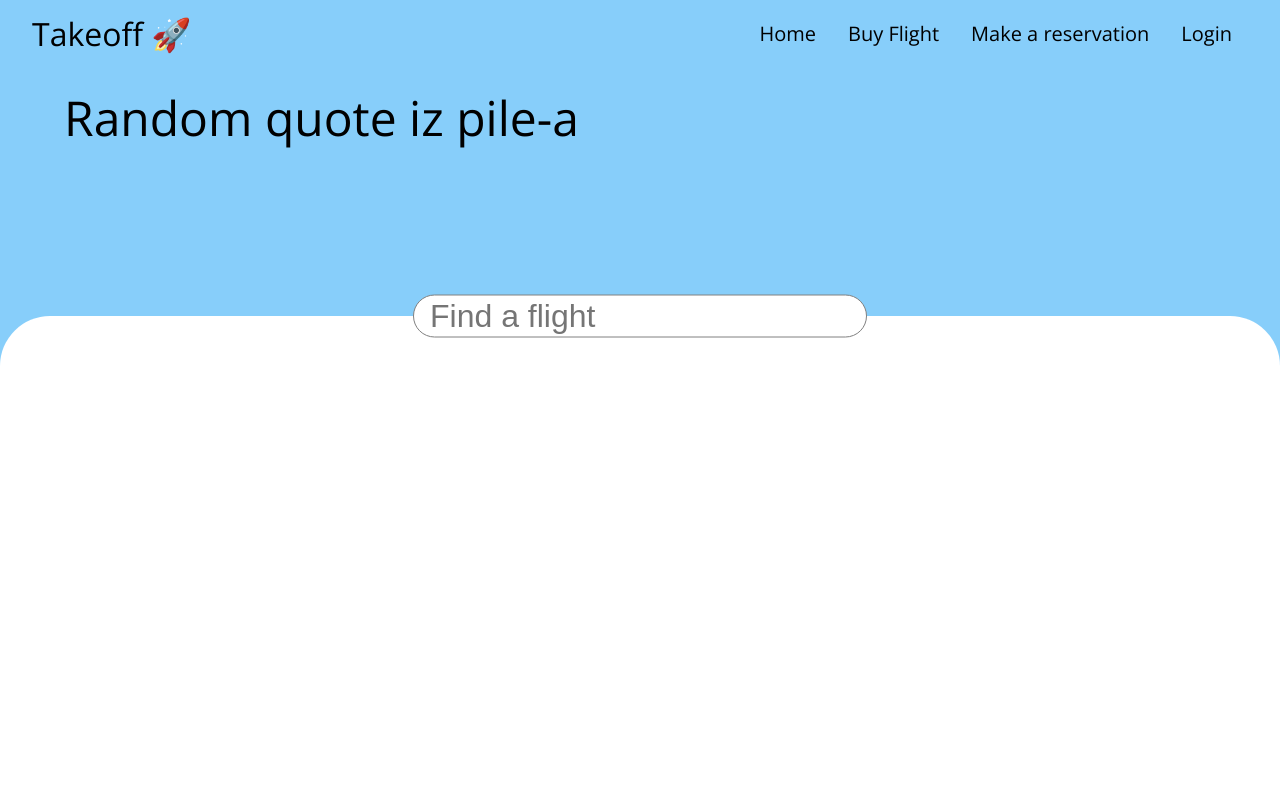
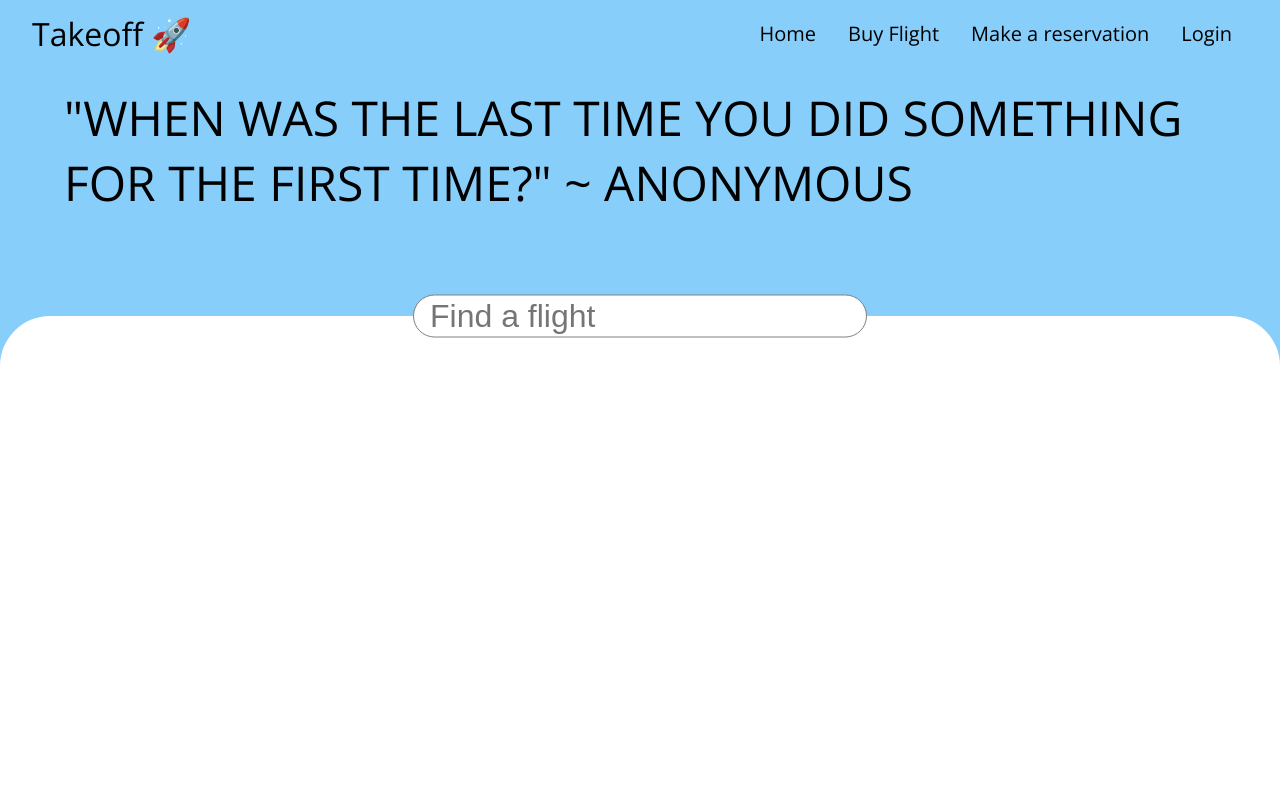
Before and after one commit to kjkardum/fersizedbytesHackathon, a Next.js app: page / in a window 1280 px wide. Shown: the top 800 px of the page. Built offline with nearby package versions, Linux system fonts and the light colour scheme.

Commit message:
Random quote added.

```diff
--- a/pages/index.tsx
+++ b/pages/index.tsx
@@ -1,7 +1,8 @@
 import Head from "next/head";
 import styles from "../styles/Home.module.css";
 
-import NavBar from "../components/NavBar"
+import NavBar from "../components/NavBar";
+import { quotes } from "../services/quotes";
 
 export default function Home() {
     return (
@@ -13,11 +14,9 @@ export default function Home() {
             <NavBar></NavBar>
             <main className={styles.main}>
                 <div className={styles.topblock}>
-          <div className={styles.title}>
-            Takeoff 🚀
-          </div>
+                    <div className={styles.title}>Takeoff 🚀</div>
                     <div className={styles.quote}>
-            Random quote iz pile-a
+                        {quotes[Math.floor(Math.random() * quotes.length)]}
                     </div>
                 </div>
                 <div className={styles.contentblock}>
@@ -28,7 +27,8 @@ export default function Home() {
                             name="q"
                             aria-label="Search flights"
                             className={styles.searchbox}
-              placeholder="Find a flight"></input>
+                            placeholder="Find a flight"
+                        ></input>
                     </div>
                 </div>
             </main>
@@ -39,8 +39,12 @@ export default function Home() {
                     target="_blank"
                     rel="noopener noreferrer"
                 >
-          Powered by{' '}
-          <img src="/vercel.svg" alt="Vercel Logo" className={styles.logo} />
+                    Powered by{" "}
+                    <img
+                        src="/vercel.svg"
+                        alt="Vercel Logo"
+                        className={styles.logo}
+                    />
                 </a>
             </footer>
         </div>
```
Lines whose indentation alone changed are shown as unchanged.
